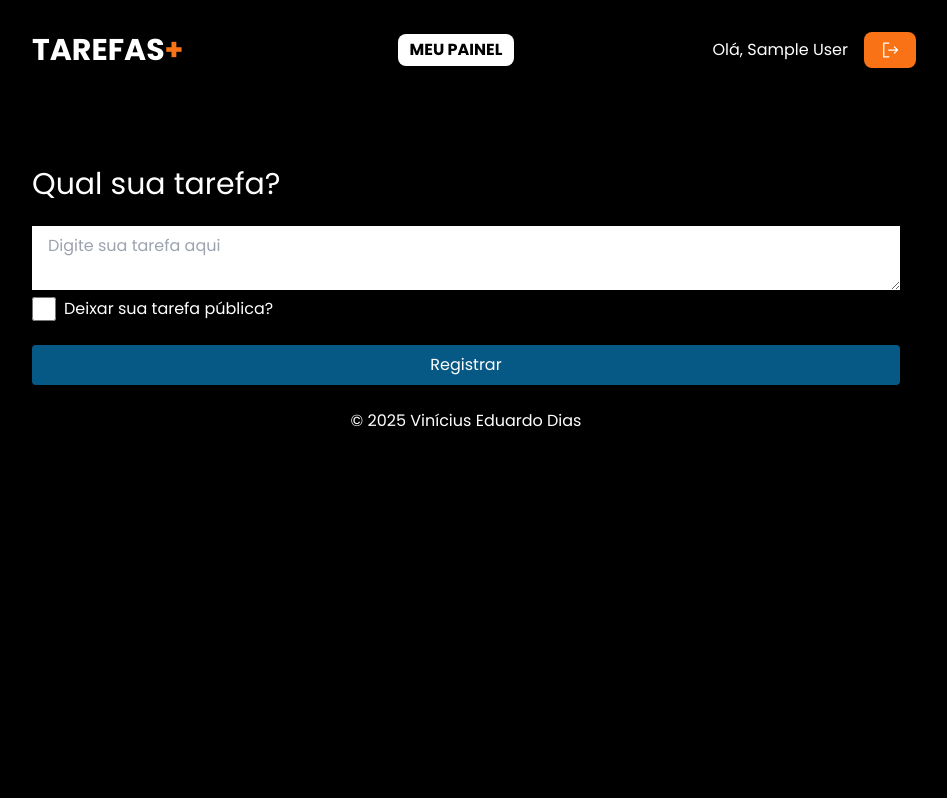
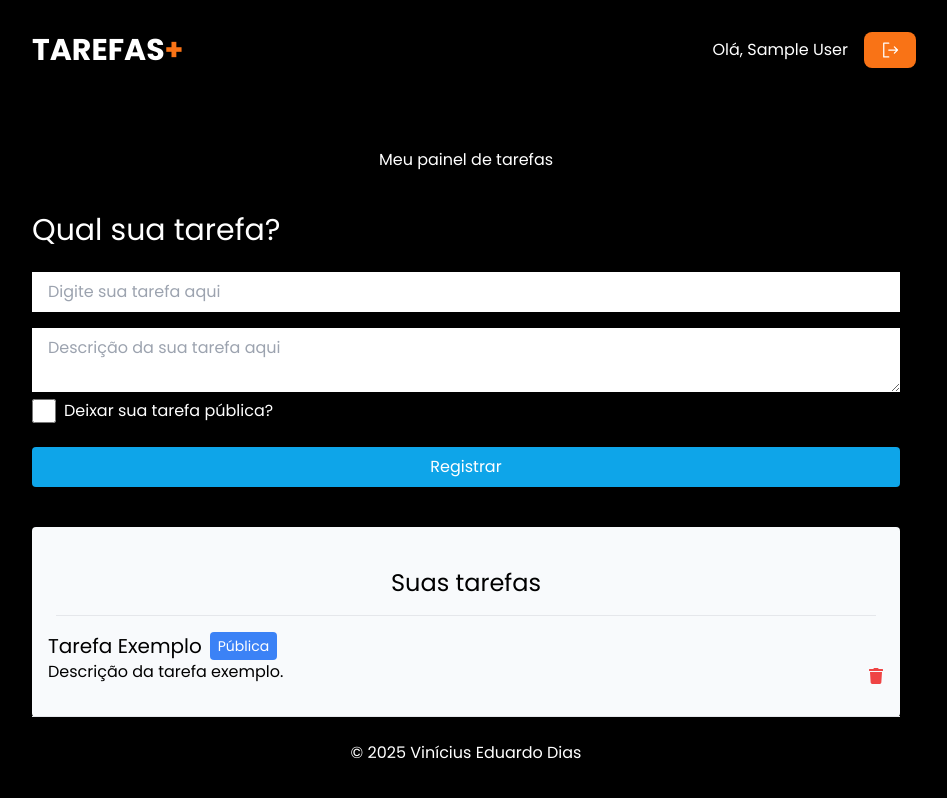
Before and after one commit to ViniciusEduardoDias/gestor-x, a Next.js app: page /dashboard in a window 1280 px wide. Shown: the whole page, without its empty margins (174-1121 px from the left). Built offline with nearby package versions, Linux system fonts and the light colour scheme; no server answers; sample sign-in values are in the browser's storage.

Commit message:
feat: Adiciona sessão de tarefas

```diff
--- a/src/app/dashboard/page.tsx
+++ b/src/app/dashboard/page.tsx
@@ -1,6 +1,7 @@
 import { getServerSession } from "next-auth";
 import { authOptions } from "@/lib/auth";
 import { redirect } from "next/navigation";
+import { FaTrash } from "react-icons/fa";
 
 import TextArea from "@/components/TextArea";
 
@@ -18,22 +19,52 @@ export default async function Dashboard() {
       <Head>
         <title>Meu painel de tarefas</title>
       </Head>
-      <main className="w-full flex flex-col gap-6">
+      <header className="w-full mb-10 flex justify-center">
+        <h1 className="text-white">Meu painel de tarefas</h1>
+      </header>
+      <section className="w-full flex flex-col gap-6">
         <h1 className="text-3xl text-white">Qual sua tarefa?</h1>
         <form action="">
-          <TextArea placeholder="Digite sua tarefa aqui" />
+          <input
+            type="text"
+            placeholder="Digite sua tarefa aqui"
+            className="w-full px-4 py-2 mb-4"
+          />
+          <TextArea placeholder="Descrição da sua tarefa aqui" />
           <div className="flex gap-2 items-center justify-start text-white">
             <input type="checkbox" className="rounded w-6 h-6" />
             <label>Deixar sua tarefa pública?</label>
           </div>
           <button
-            className="w-full mt-6 px-4 py-2 rounded bg-sky-800 text-white hover:bg-sky-900"
+            className="w-full mt-6 px-4 py-2 rounded bg-sky-500 text-white hover:bg-sky-600 transition"
             type="submit"
           >
             Registrar
           </button>
         </form>
-      </main>
+      </section>
+      <section className="w-full rounded mt-10 bg-slate-50">
+        <h2 className="text-2xl mt-10 mb-4 text-center">Suas tarefas</h2>
+        <hr className="mx-6"></hr>
+        <div className="flex flex-col gap-4">
+          {/* Aqui serão listadas as tarefas do usuário */}
+          <div className="w-100% p-4 rounded">
+            <div className="flex gap-2">
+              <h3 className="text-xl">Tarefa Exemplo</h3>
+              <span className="bg-blue-500 text-sm text-white rounded px-2 py-1">
+                Pública
+              </span>
+            </div>
+            <div className="flex justify-between">
+              <p className="whitespace-pre-wrap">
+                Descrição da tarefa exemplo.
+              </p>
+              <FaTrash className="mt-2 text-red-500 cursor-pointer hover:scale-105" />
+            </div>
+          </div>
+          <hr></hr>
+        </div>
+      </section>
     </div>
   );
 }
--- a/src/components/Footer.tsx
+++ b/src/components/Footer.tsx
@@ -1,6 +1,6 @@
 export default function Footer() {
   return (
-    <footer className="h-[40px] flex items-center justify-center text-white">
+    <footer className="bottom-0 left-0 w-full h-[40px] flex items-center justify-center text-white">
       © 2025 Vinícius Eduardo Dias
     </footer>
   );
--- a/src/components/Header.tsx
+++ b/src/components/Header.tsx
@@ -3,12 +3,14 @@
 import Link from "next/link";
 import { useSession, signIn, signOut } from "next-auth/react";
 import { PiSignOut } from "react-icons/pi";
+import { usePathname } from "next/navigation";
 
 export default function Header() {
   const { data: session, status } = useSession();
+  const pathname = usePathname();
 
   return (
-    <header className="bg-black w-full px-8 pt-4 h-[150px]">
+    <header className="bg-black w-full px-8 pt-4 pb-4 mb-8 shadow-md">
       <div className="w-full flex justify-between md:max-w-[900px] mx-auto items-center">
         {/* Logo */}
         <Link href="/">
@@ -18,7 +20,7 @@ export default function Header() {
         </Link>
 
         {/* Link para o painel */}
-        {session?.user && (
+        {session?.user && pathname != "/dashboard" && (
           <Link href="/dashboard">
             <div className="bg-white px-3 py-1 rounded-lg font-semibold text-black hover:bg-gray-200 transition">
               MEU PAINEL
@@ -31,7 +33,9 @@ export default function Header() {
           <></>
         ) : session ? (
           <div className="flex items-center gap-4">
-            <span className="text-white">Olá, {session.user?.name}</span>
+            <span className="hidden md:inline text-white">
+              Olá, {session.user?.name}
+            </span>
             <button
               onClick={() => signOut()}
               className="bg-orange-500 px-4 py-2 rounded-lg text-white font-semibold hover:bg-orange-600 transition"
```
